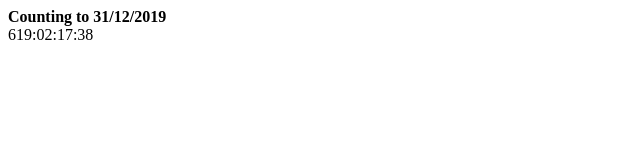
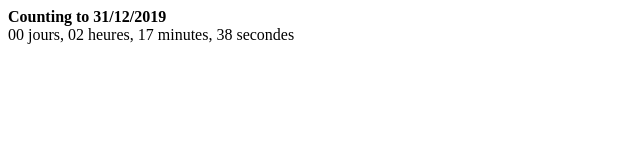
Before and after one commit to marcos-mattos/js_lib, a plain HTML site: page Countdown/index.html in a window 1280 px wide. Shown: the whole page, without its empty margins (0-640 px from the left). Drawn offline with Linux system fonts and the light colour scheme.

Commit message:
order of variables

```diff
--- a/Countdown/countdown.js
+++ b/Countdown/countdown.js
@@ -7,29 +7,29 @@ function countingDays(a, format = "point"){
     let dias = tempoRestante/86400000; //les jours en restant comme nombre, float
     let _dias = parseInt(dias); //les jours en restant -> comme nombre entier
 
+    let sobraDias = (dias - _dias) * 24; //nombre en résultant de la soustraction parmi les jours, multiplié le 24 heures du jour
+    let _sobraDias = parseInt(sobraDias); //on prend les heures du jour et faire devenir dans un nombre entier
+
+    let minutos = (sobraDias - _sobraDias) * 60; //en prenant la soustraction des heures et multipliant par 60
+    let _minutos = parseInt(minutos); // faire devenir un nombre entier
+
+    let segundos = (minutos - _minutos) * 60; //on prend les minutes en restant e les multiplie par 60
+    let _segundos = parseInt(segundos); // faire devenir un nombre entier
+
     //en ajoutant 0 si le nombre sera moins que 10
     if(_dias < 10){
         _dias = "0" + _dias;
     }
-
-    let sobraDias = (dias - _dias) * 24; //nombre en résultant de la soustraction parmi les jours, multiplié le 24 heures du jour
-    let _sobraDias = parseInt(sobraDias); //on prend les heures du jour et faire devenir dans un nombre entier
 
     //en ajoutant 0 si le nombre sera moins que 10
     if(_sobraDias < 10){
         _sobraDias = "0" + _sobraDias;
     }
 
-    let minutos = (sobraDias - _sobraDias) * 60; //en prenant la soustraction des heures et multipliant par 60
-    let _minutos = parseInt(minutos); // faire devenir un nombre entier
-
     //en ajoutant 0 si le nombre sera moins que 10
     if(_minutos < 10){
         _minutos = "0" + _minutos;
     }
-
-    let segundos = (minutos - _minutos) * 60; //on prend les minutes en restant e les multiplie par 60
-    let _segundos = parseInt(segundos); // faire devenir un nombre entier
 
     //en ajoutant 0 si le nombre sera moins que 10
     if(_segundos < 10){
@@ -63,6 +63,4 @@ function countingDays(a, format = "point"){
         return `${_dias}:${_sobraDias}:${_minutos}:${_segundos}`;
     }
 
-
-
 }
--- a/Countdown/index.html
+++ b/Countdown/index.html
@@ -17,8 +17,8 @@
     var place = document.getElementById("counting");
 
     var int = setInterval(function(){
-        var date = "12/31/2019";
-        var format = "point";
+        var date = "04/21/2018";
+        var format = "fr";
         place.innerHTML = countingDays(date, format);
     }, 1000); //mise a jour a chaque 1s
 
```
